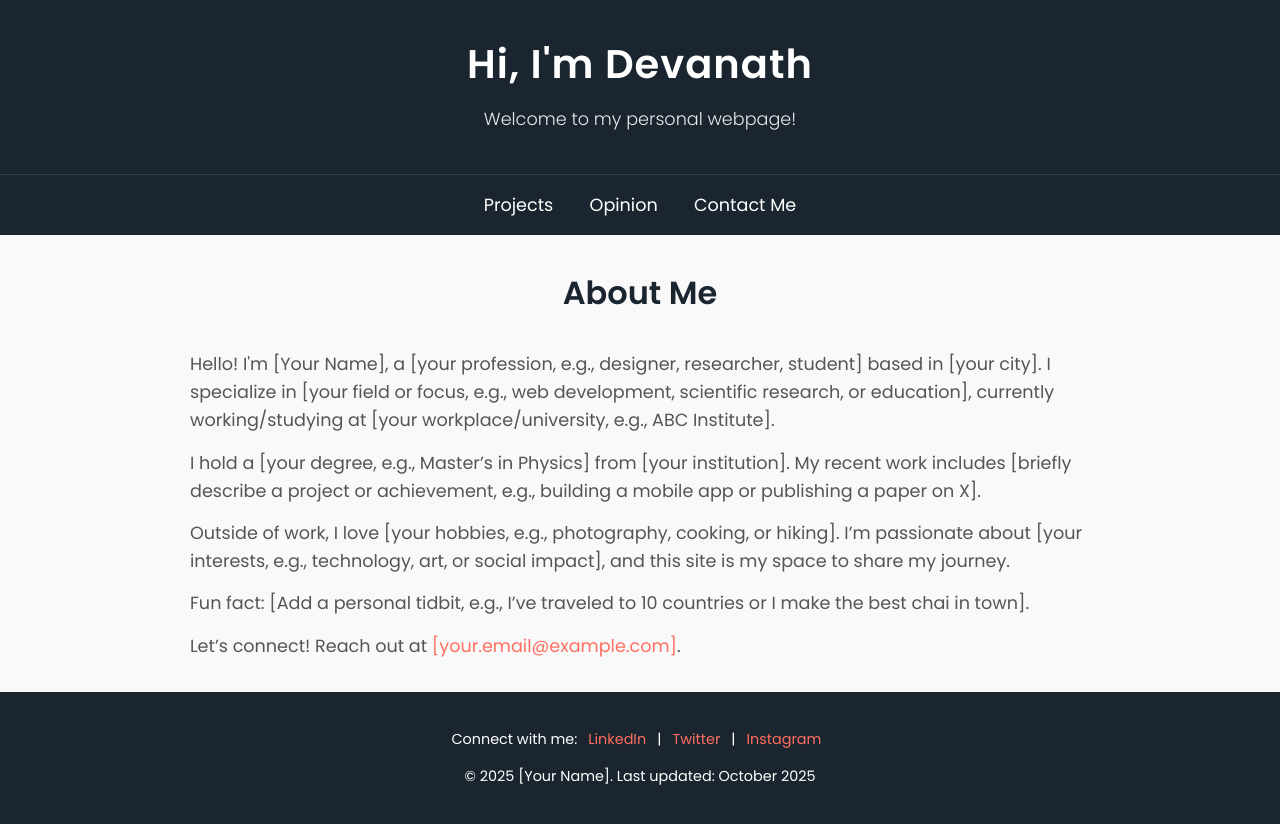
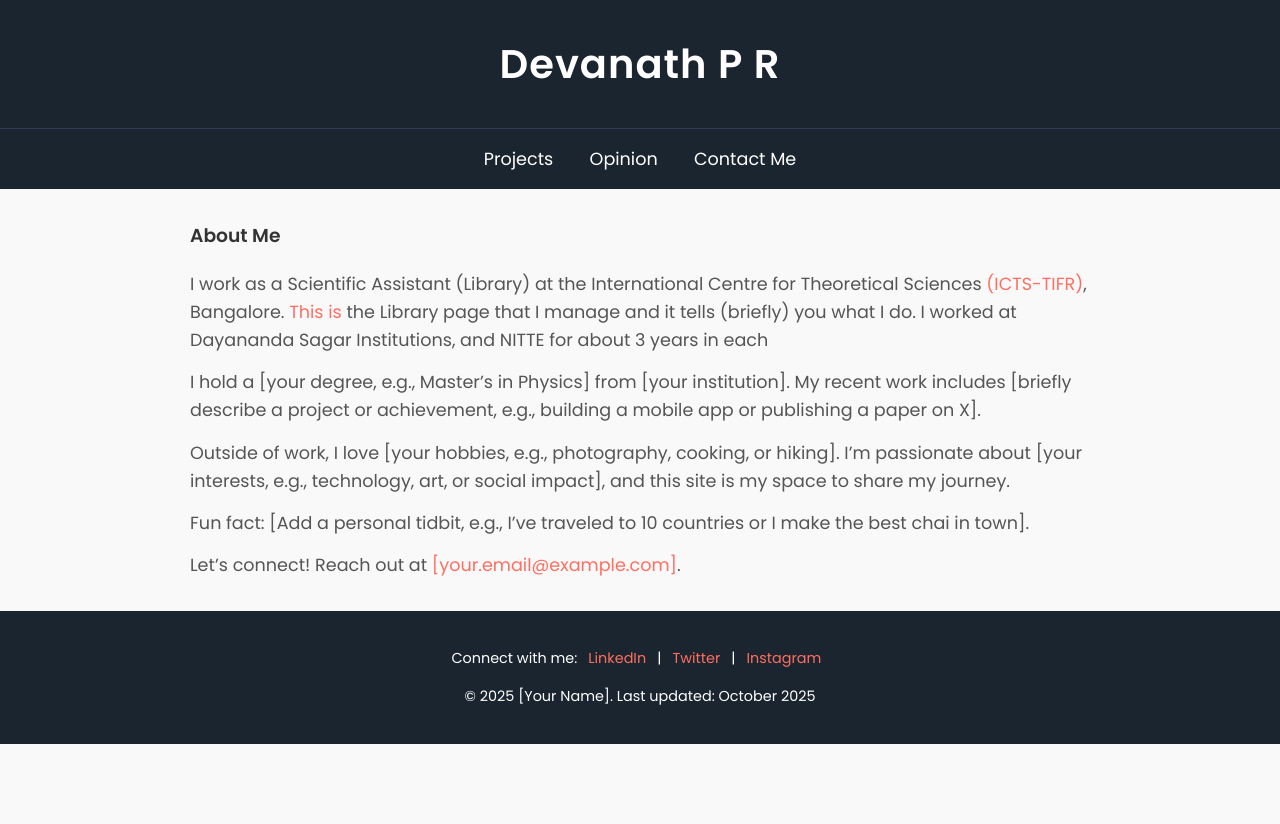
Before and after one commit to devanath-bit/devanath.github.io, a plain HTML site: page index.html in a window 1280 px wide. After the commit the page ends 800 px from the top, so only its background shows below. Drawn offline with Linux system fonts and the light colour scheme.

Commit message:
Update index.html

```diff
--- a/index.html
+++ b/index.html
@@ -125,9 +125,8 @@
 </head>
 <body>
   <header class="header">
-    <h1>Hi, I'm Devanath</h1>
-    <p>Welcome to my personal webpage!</p>
-  </header>
+    <h1>Devanath P R</h1>
+   </header>
   <nav class="nav">
     <ul>
       <li><a href="projects.html">Projects</a></li>
@@ -137,8 +136,8 @@
   </nav>
   <div class="container">
     <section class="about">
-      <h2>About Me</h2>
-      <p>Hello! I'm [Your Name], a [your profession, e.g., designer, researcher, student] based in [your city]. I specialize in [your field or focus, e.g., web development, scientific research, or education], currently working/studying at [your workplace/university, e.g., ABC Institute].</p>
+      <h3>About Me</h3>
+     <p>I work as a Scientific Assistant (Library) at the International Centre for Theoretical Sciences <a href="https://www.icts.res.in/" target="_blank">(ICTS-TIFR)</a>, Bangalore. <a href="https://library.icts.res.in/" target="_blank">This is</a> the Library page that I manage and it tells (briefly) you what I do. I worked at Dayananda Sagar Institutions, and NITTE for about 3 years in each</p>
       <p>I hold a [your degree, e.g., Master’s in Physics] from [your institution]. My recent work includes [briefly describe a project or achievement, e.g., building a mobile app or publishing a paper on X].</p>
       <p>Outside of work, I love [your hobbies, e.g., photography, cooking, or hiking]. I’m passionate about [your interests, e.g., technology, art, or social impact], and this site is my space to share my journey.</p>
       <p>Fun fact: [Add a personal tidbit, e.g., I’ve traveled to 10 countries or I make the best chai in town].</p>
```
